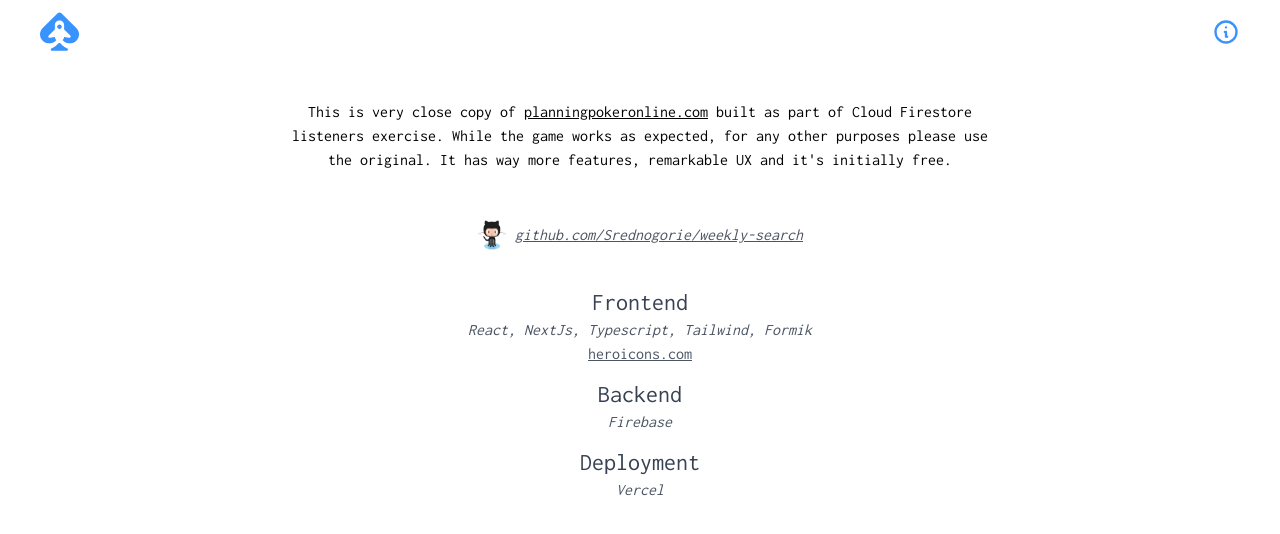
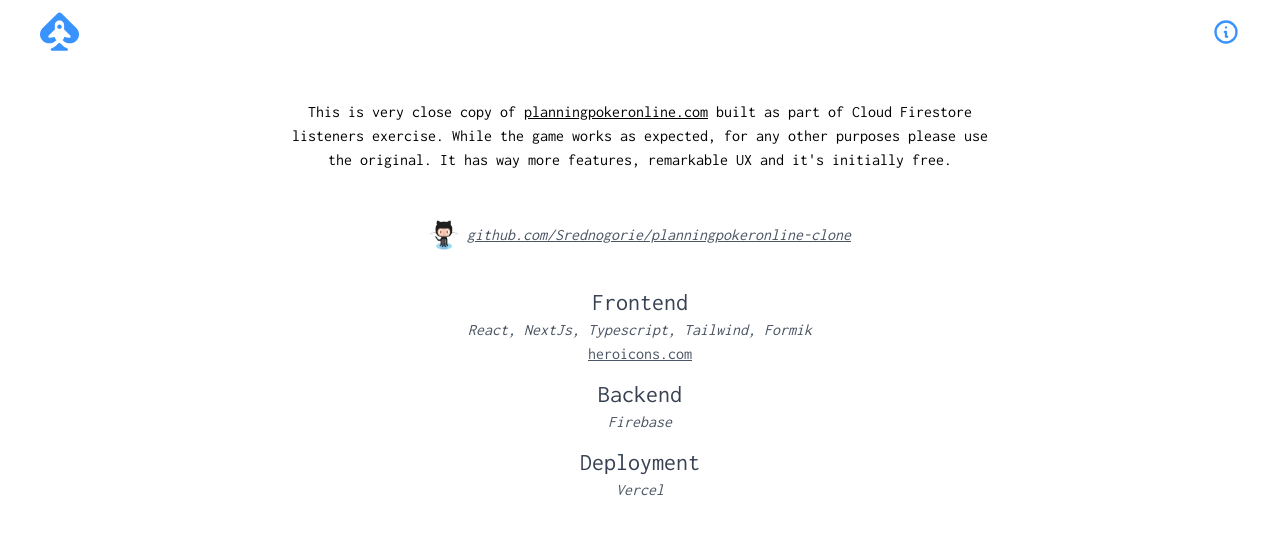
Before and after one commit to Srednogorie/planningpokeronline-clone, a Next.js app: page /about in a window 1280 px wide. Shown: the top 534 px of the page. Built offline with nearby package versions, Linux system fonts and the light colour scheme.

Commit message:
Update git repo link

```diff
--- a/pages/about.tsx
+++ b/pages/about.tsx
@@ -18,7 +18,7 @@
                         <div className={"flex items-center"}>
                             <Image src="/octocat.jpg" alt="Picture of the author" width={30} height={30}/>
                             <a href="https://github.com/Srednogorie/weekly-search" target="_blank" rel="noreferrer" className={"underline text-gray-600 ml-2"}>
-                                github.com/Srednogorie/weekly-search
+                                github.com/Srednogorie/planningpokeronline-clone
                             </a>
                         </div>
                     </div>
```
